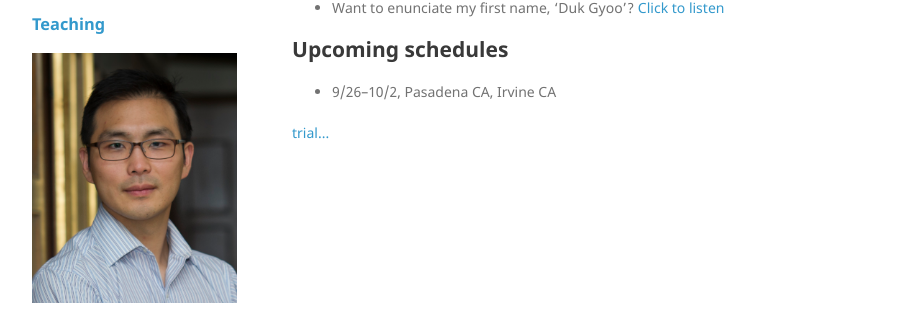
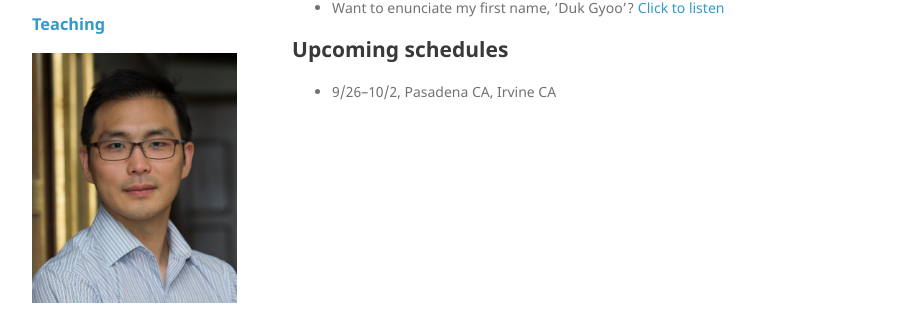
Before and after one commit to kimdukgyoo/kimdukgyoo.github.io, a Jekyll site: the page built from index.md, in a window 1280 px wide. Shown: the part 208-519 px from the top of the page, without its empty margins (178-1085 px from the left). Built offline with Jekyll 4.4.1, drawn with Linux system fonts in a browser that asks for light colours; our own code applies the rules of GitHub Pages for plain Markdown files.

Commit message:
Update index.md

```diff
--- a/index.md
+++ b/index.md
@@ -8,9 +8,6 @@ I am an applied microeconomist and I conduct lab and field experiments to unders
 
 ## Upcoming schedules
 - 9/26--10/2, Pasadena CA, Irvine CA
-
-<pr>
-<a href="https://kimdukgyoo.github.io/pdfjs/web/viewer.html?file=PARI_20170908.pdf" target="_blank"> trial...</a>
 
 <!--
 Text can be **bold**, _italic_, or ~~strikethrough~~.
```
